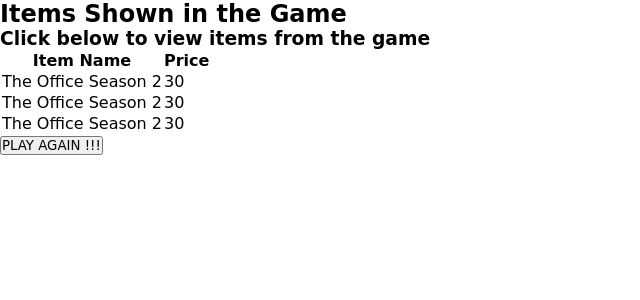
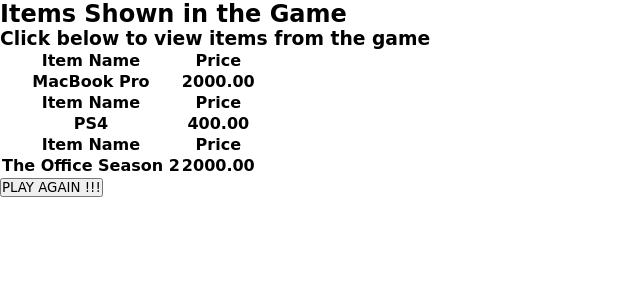
Before and after one commit to tjstalcup/priceguess, a React (Create React App) app: page /featureditems in a window 1280 px wide. Shown: the top 300 px of the page, without its empty margins (0-640 px from the left). Built offline with nearby package versions, Linux system fonts and the light colour scheme.

Commit message:
Adds correct Price buttons and FeatureTable Items

```diff
--- a/src/components/gameboard.js
+++ b/src/components/gameboard.js
@@ -13,6 +13,7 @@
             <Scoreboard
             timer={10}
             score={0}
+            questions={1}
             />
             <ItemImage
             itemName= 'Item Name'
@@ -24,7 +25,7 @@
                         industry. Lorem Ipsum has been the
                         industry'
                         />
-            <PriceChoice priceGuess={4.75} />
+            <PriceChoice priceGuess={['5.99', '6.99', '3.99', '4.00']} />
       </div>
 
     )
--- a/src/components/priceChoice.js
+++ b/src/components/priceChoice.js
@@ -4,14 +4,13 @@
 
 export default function PriceChoice(props){
     //need to map over props for each button
+    let choices= props.priceGuess.map((price, index) => (
+    <button key={index} className='priceChoice'>{price}</button>))
 
     return (
         <div className="scoreboard">
             <h3>What's The Price?</h3>
-            <button className="priceChoice">{props.priceGuess}</button>
-            <button className="priceChoice">{props.priceGuess}</button>
-            <button className="priceChoice">{props.priceGuess}</button>
-            <button className="priceChoice">{props.priceGuess}</button>
+                {choices}
             <Link to='/answerpage'><button type="submit">Make Guess</button></Link>
         </div>
     )
--- a/src/featuredItems.js
+++ b/src/featuredItems.js
@@ -9,14 +9,10 @@
             <h2>Items Shown in the Game</h2>
             <h3>Click below to view items from the game</h3>
                 <FeaturedTable
-                    itemName='MacBook Pro'
-                    itemPrice={2000.00}
-                    itemName='PS4'
-                    itemPrice={400.00}
-                    itemName='The Office Season 2'
-                    itemPrice={30.00}
+                   items={[{itemName: 'MacBook Pro', itemPrice: '2000.00'},
+                   {itemName: 'PS4', itemPrice: '400.00'}, {itemName: 'The Office Season 2', itemPrice: '2000.00'},
+                ]}
                 />
-
                <Link to='/'><button>PLAY AGAIN !!!</button></Link>
         </div>
     )
--- a/src/featuredTable.js
+++ b/src/featuredTable.js
@@ -2,27 +2,28 @@
 
 
 export default function FeaturedTable(props){
+    const featuredItems = props.items.map((item, index)=> {
+        return(<>
+        <tr>
+            <th>Item Name</th>
+            <th>Price</th>
+        </tr>
+        <tr>
+            <th>{item.itemName}</th>
+            <th>{item.itemPrice}</th>
+        </tr>
+        </>
+        )
+    })
+
+
     return (
         <div className='featuredTable'>
             <table>
-                    <tr>
-                        <th>Item Name</th>
-                        <th>Price</th>
-                    </tr>
-                    <tr>
-                       <td>{props.itemName}</td>
-                       <td>{props.itemPrice}</td>
-                    </tr>
-                    <tr>
-                        <td>{props.itemName}</td>
-                        <td>{props.itemPrice}</td>
-                    </tr>
-                    <tr>
-                        <td>{props.itemName}</td>
-                         <td>{props.itemPrice}</td>
-                    </tr>
-                </table>
-
+                <tbody>
+                    {featuredItems}
+                </tbody>
+            </table>
         </div>
     )
 
--- /dev/null
+++ b/src/reducer/index.js
@@ -0,0 +1,4 @@
+const initialState= {
+
+
+};
--- /dev/null
+++ b/store.js
@@ -0,0 +1 @@
+import {createstore} from 'redux';
```
Also changed, not shown: src/actions/index.js (added, +11 -0 lines), src/components/scoreboard.js (line endings or trailing spaces), 1 other file (tests, documents, lock files or other folders).
